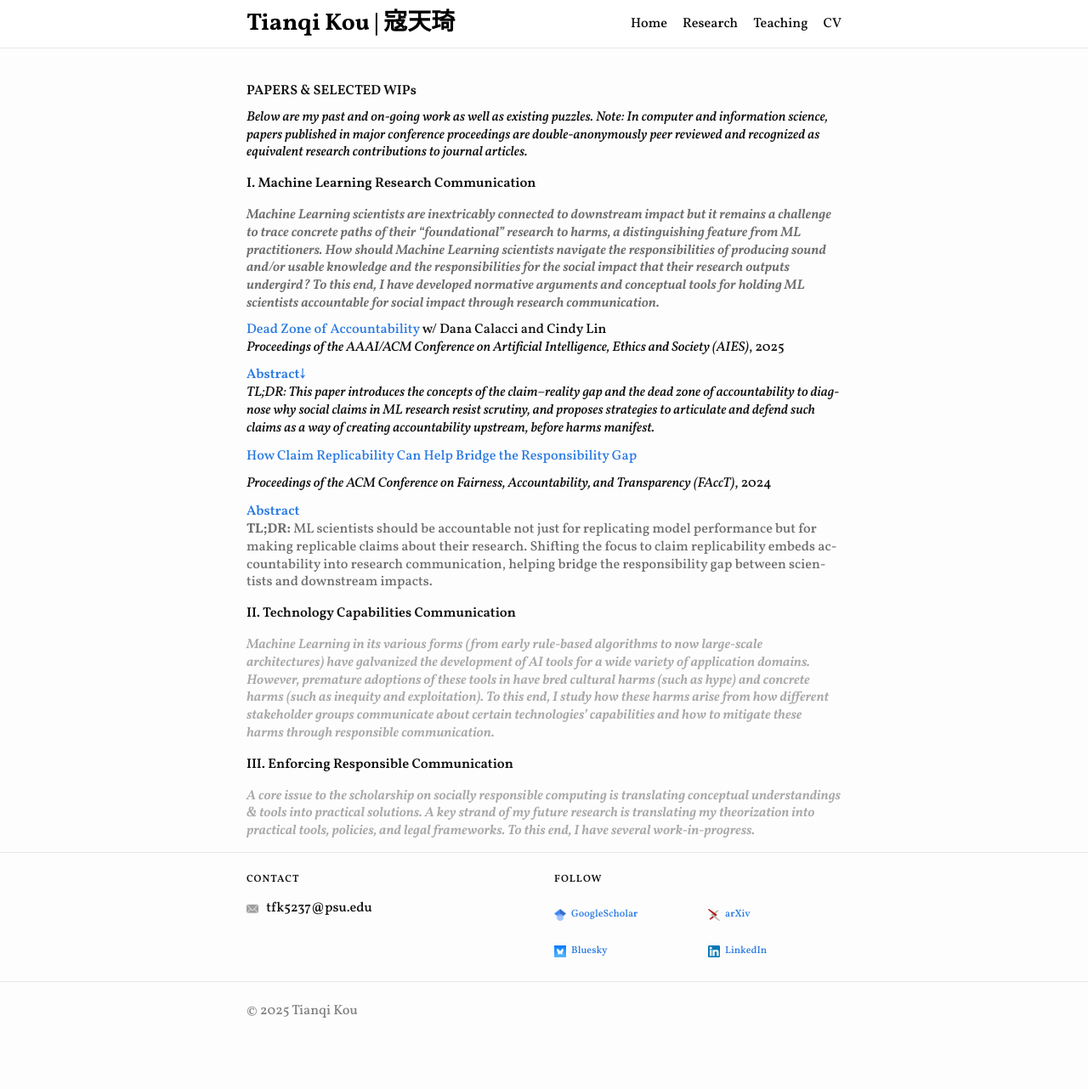
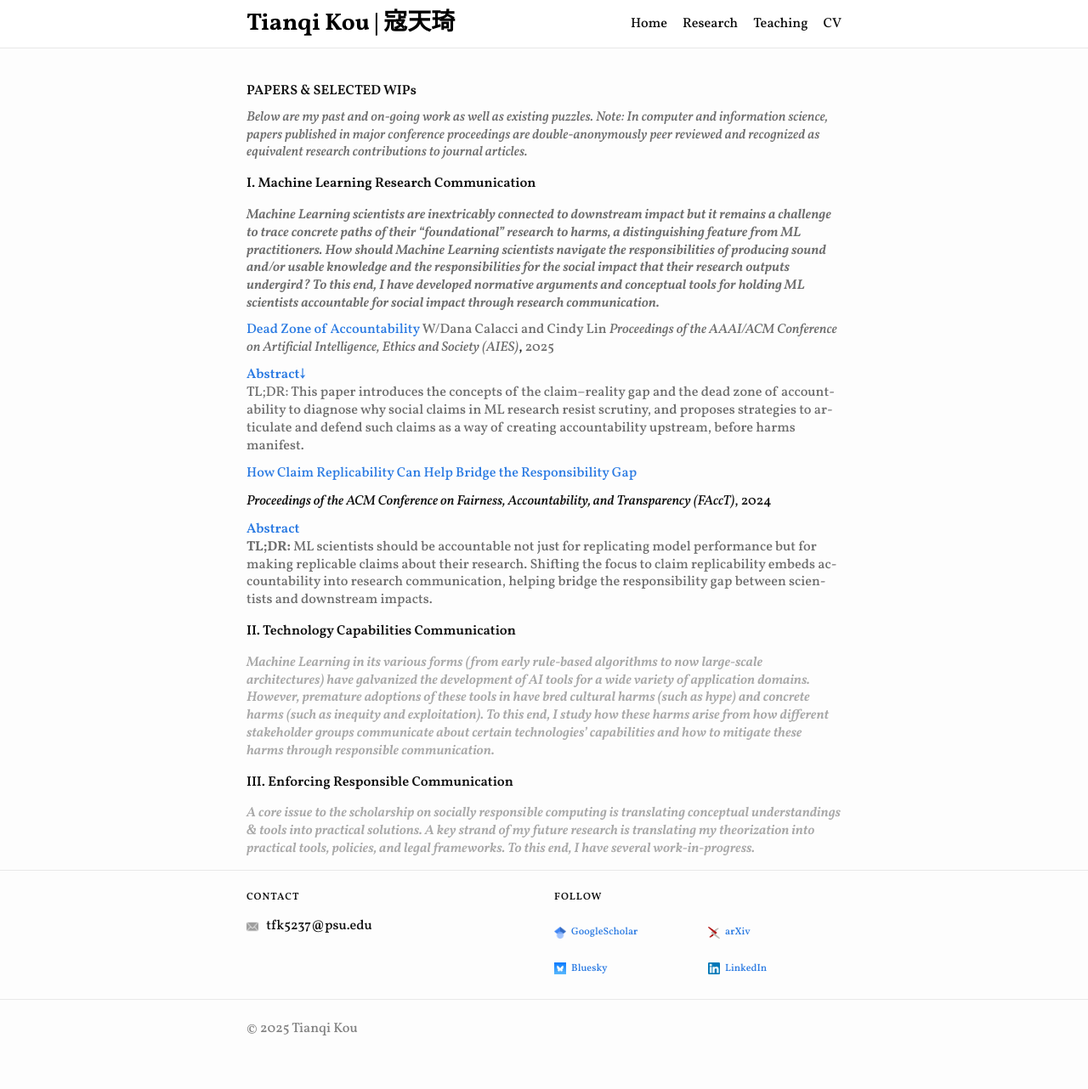
Before and after one commit to koutianqi/koutianqi.github.io, a Jekyll site: the page built from pages/research.markdown, in a window 1280 px wide. Shown: the whole page at 85% size. Built offline with Jekyll 4.4.1, drawn with Linux system fonts in a browser that asks for light colours; before the commit the page ends 1261 px from its top, so only the background shows below that.

Commit message:
Update research.markdown

```diff
--- a/pages/research.markdown
+++ b/pages/research.markdown
@@ -3,21 +3,21 @@ layout: page
 title: "Research"
 ---
 ### PAPERS & SELECTED WIPs
-_Below are my past and on-going work as well as existing puzzles. Note: In computer and information science, papers published in major conference proceedings are double-anonymously peer reviewed and recognized as equivalent research contributions to journal articles._
+_<span style="color: #6e6e6e;">Below are my past and on-going work as well as existing puzzles. Note: In computer and information science, papers published in major conference proceedings are double-anonymously peer reviewed and recognized as equivalent research contributions to journal articles.</span>_
 
 ### I. Machine Learning Research Communication
 ### _<span style="color: #6e6e6e;">Machine Learning scientists are inextricably connected to downstream impact but it remains a challenge to trace concrete paths of their “foundational” research to harms, a distinguishing feature from ML practitioners. How should Machine Learning scientists navigate the responsibilities of producing sound and/or usable knowledge and the responsibilities for the social impact that their research outputs undergird? To this end, I have developed normative arguments and conceptual tools for holding ML scientists accountable for social impact through research communication.</span>_
 
 
 [Dead Zone of Accountability](https://arxiv.org/pdf/2404.13131?)
-w/ Dana Calacci and Cindy Lin
-_Proceedings of the AAAI/ACM Conference on Artificial Intelligence, Ethics and Society (AIES)_, 2025
+<span style="color: #6e6e6e;">W/Dana Calacci and Cindy Lin</span>
+_<span style="color: #6e6e6e;">Proceedings of the AAAI/ACM Conference on Artificial Intelligence, Ethics and Society (AIES)</span>_, <span style="color: #6e6e6e;">2025</span>
 <details class="paper-abstract">
   <summary>Abstract↓</summary>
-  <p>Many Machine Learning research studies use language that describes potential social benefits or technical affordances of new methods and technologies. Such language, which we call “social claims”, can help garner substantial resources and influence for those involved in ML research and technology production. However, there exists a gap between social claims and reality (the claim–reality gap): ML methods often fail to deliver the claimed functionality or social impacts. This paper investigates the claim–reality gap and makes a normative argument for developing accountability mechanisms for it. In making the argument, we make three contributions. First, we show why the symptom—absence of social claim accountability—is problematic. Second, we coin dead zone of accountability—a lens that scholars and practitioners can use to identify opportunities for new forms of accountability. We apply this lens to the claim–reality gap and provide a diagnosis by identifying cognitive and structural resistances to accountability in the claim–reality gap. Finally, we offer a prescription—two potential collaborative research agendas that can help create the conditions for social claim accountability.</p>
+  <p><span style="color: #6e6e6e;">Many Machine Learning research studies use language that describes potential social benefits or technical affordances of new methods and technologies. Such language, which we call “social claims”, can help garner substantial resources and influence for those involved in ML research and technology production. However, there exists a gap between social claims and reality (the claim–reality gap): ML methods often fail to deliver the claimed functionality or social impacts. This paper investigates the claim–reality gap and makes a normative argument for developing accountability mechanisms for it. In making the argument, we make three contributions. First, we show why the symptom—absence of social claim accountability—is problematic. Second, we coin dead zone of accountability—a lens that scholars and practitioners can use to identify opportunities for new forms of accountability. We apply this lens to the claim–reality gap and provide a diagnosis by identifying cognitive and structural resistances to accountability in the claim–reality gap. Finally, we offer a prescription—two potential collaborative research agendas that can help create the conditions for social claim accountability.</span></p>
 </details>
 
-_TL;DR: This paper introduces the concepts of the claim–reality gap and the dead zone of accountability to diagnose why social claims in ML research resist scrutiny, and proposes strategies to articulate and defend such claims as a way of creating accountability upstream, before harms manifest._
+<span style="color: #6e6e6e;">TL;DR: This paper introduces the concepts of the claim–reality gap and the dead zone of accountability to diagnose why social claims in ML research resist scrutiny, and proposes strategies to articulate and defend such claims as a way of creating accountability upstream, before harms manifest.</span>
 
 
 [How Claim Replicability Can Help Bridge the Responsibility Gap](https://dl.acm.org/doi/10.1145/3630106.3658951)
```
